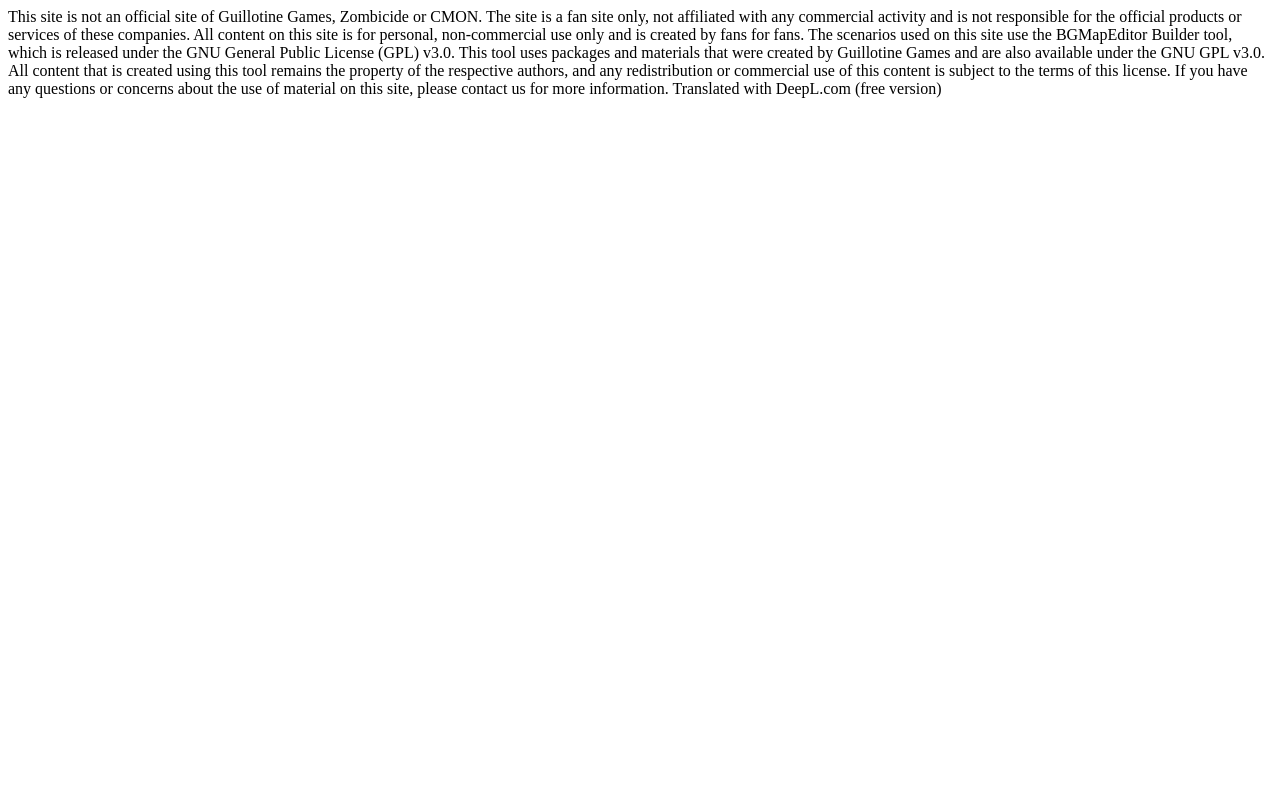
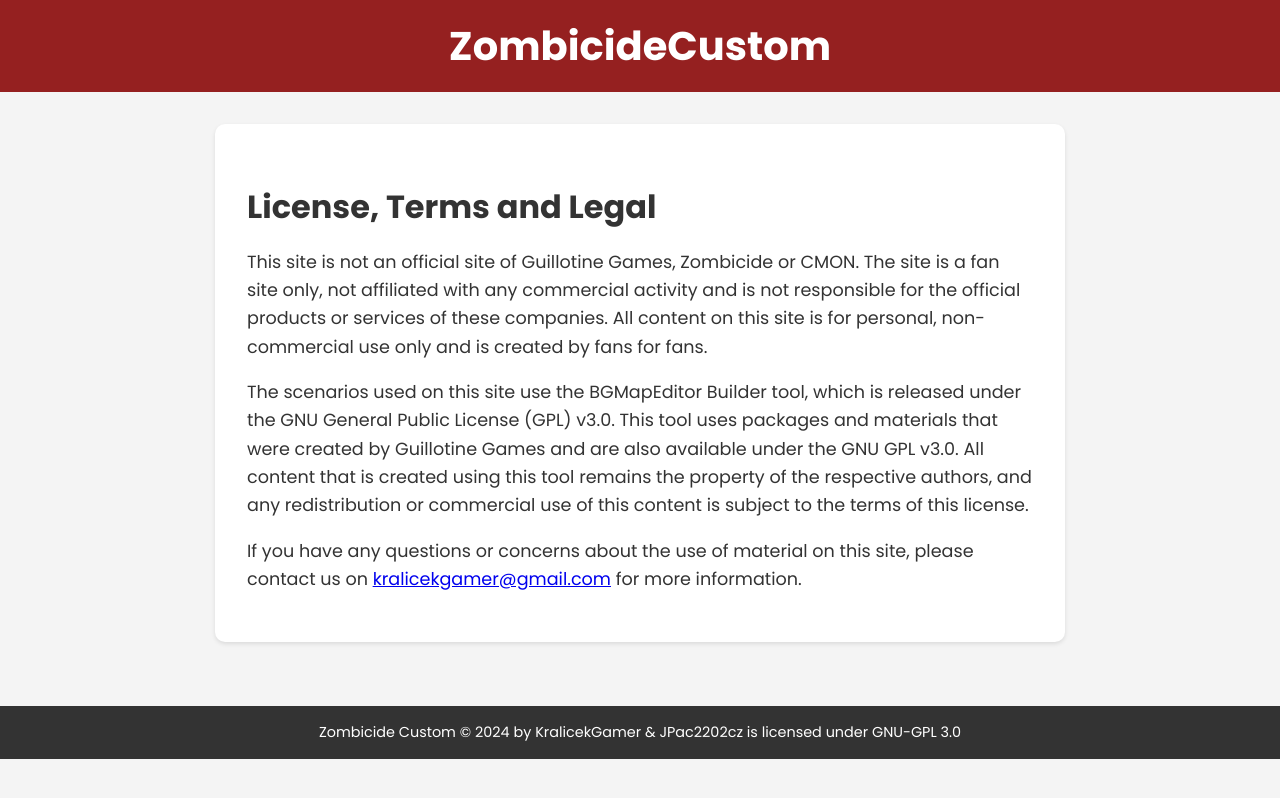
Before and after one commit to kralicekgamer/zombicide_website, a plain HTML site: page license.html in a window 1280 px wide. Drawn offline with Linux system fonts and the light colour scheme; a web font is replaced by a local one.

Commit message:
Changed mail and license

```diff
--- a/license.html
+++ b/license.html
@@ -1,7 +1,40 @@
-This site is not an official site of Guillotine Games, Zombicide or CMON. The site is a fan site only, not affiliated with any commercial activity and is not responsible for the official products or services of these companies. All content on this site is for personal, non-commercial use only and is created by fans for fans.
-
-The scenarios used on this site use the BGMapEditor Builder tool, which is released under the GNU General Public License (GPL) v3.0. This tool uses packages and materials that were created by Guillotine Games and are also available under the GNU GPL v3.0. All content that is created using this tool remains the property of the respective authors, and any redistribution or commercial use of this content is subject to the terms of this license.
-
-If you have any questions or concerns about the use of material on this site, please contact us for more information.
-
-Translated with DeepL.com (free version)
+<!DOCTYPE html>
+<html lang="en">
+<head>
+    <meta charset="UTF-8">
+    <meta name="viewport" content="width=device-width, initial-scale=1.0">
+    <meta name="description" content="ZombicideCustom - Custom maps and challenges for the Zombicide board game. Discover new adventures and enhance your gameplay experience.">
+    <meta name="keywords" content="Zombicide, board game, custom maps, challenges, BossFight, NekroRush, tutorial, Car Drifting, Two Builds">
+    <meta name="author" content="KralicekGamer">
+    <title>Zombicide Custom - License, Terms and Legal</title>
+    <link rel="icon" type="image/x-icon" href="./frontend/images/icon.png">
+    <link rel="stylesheet" href="./frontend/css/style.css">
+    <link rel="preconnect" href="https://fonts.googleapis.com">
+    <link rel="preconnect" href="https://fonts.gstatic.com" crossorigin>
+    <link href="https://fonts.googleapis.com/css2?family=Poppins:ital,wght@0,100;0,200;0,300;0,400;0,500;0,600;0,700;0,800;0,900;1,100;1,200;1,300;1,400;1,500;1,600;1,700;1,800;1,900&family=Sofia&display=swap" rel="stylesheet">
+</head>
+<body>
+    <header>
+        <h1><a href="./index.html">ZombicideCustom</a></h1>
+    </header>
+    <section>
+        <article>
+            <h2>
+                License, Terms and Legal
+            </h2>
+            <p>
+                This site is not an official site of Guillotine Games, Zombicide or CMON. The site is a fan site only, not affiliated with any commercial activity and is not responsible for the official products or services of these companies. All content on this site is for personal, non-commercial use only and is created by fans for fans.
+            </p>
+            <p>
+                The scenarios used on this site use the BGMapEditor Builder tool, which is released under the GNU General Public License (GPL) v3.0. This tool uses packages and materials that were created by Guillotine Games and are also available under the GNU GPL v3.0. All content that is created using this tool remains the property of the respective authors, and any redistribution or commercial use of this content is subject to the terms of this license.
+            </p>
+            <p>
+                If you have any questions or concerns about the use of material on this site, please contact us on <a href="mailto:kralicekgamer@gmail.com">kralicekgamer@gmail.com</a> for more information.
+            </p>
+        </article>
+    </section>
+    <footer>
+        <p>Zombicide Custom &copy; 2024 by KralicekGamer & JPac2202cz is licensed under GNU-GPL 3.0</p>
+    </footer>
+</body>
+</html>
```
Also changed, not shown: index.html (+3 -3 lines).
